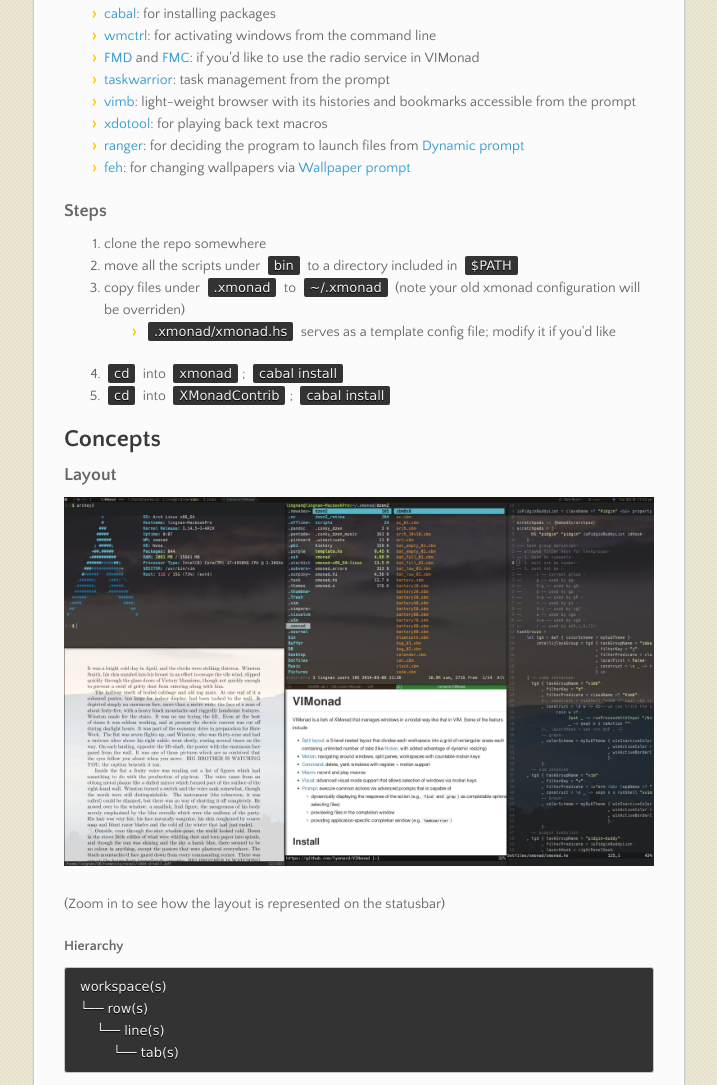
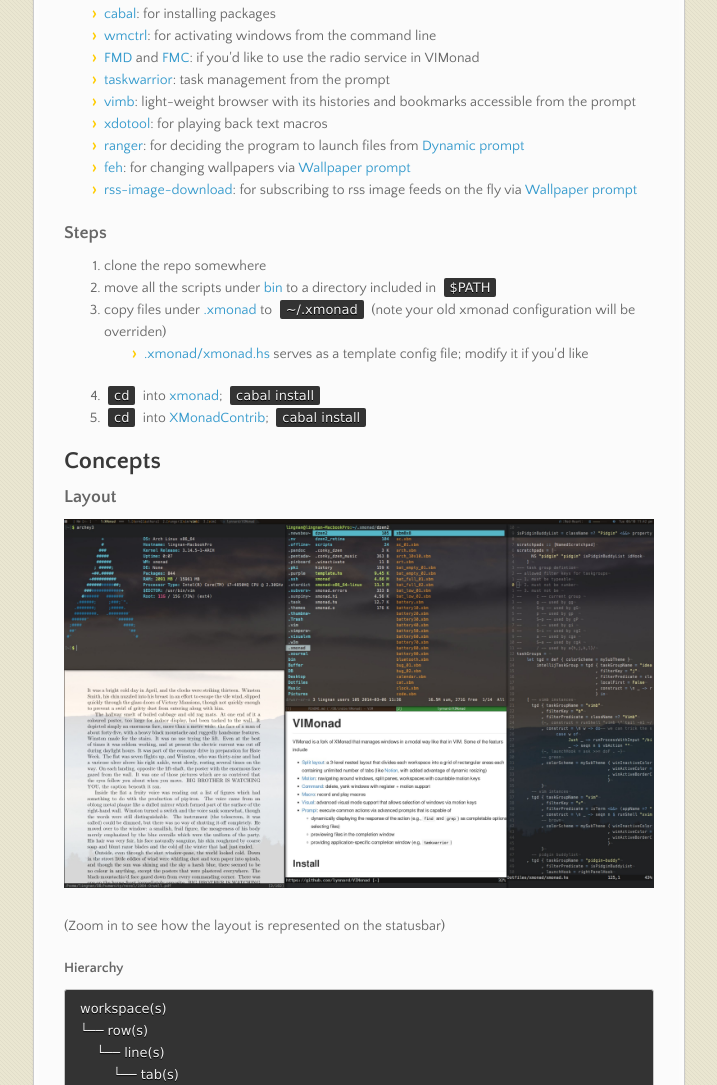
Before and after one commit to lingnand/VIMonad, a plain HTML site: page index.html in a window 1280 px wide. Shown: the part 800-1885 px from the top of the page, without its empty margins (282-999 px from the left). Drawn offline with nearby package versions, Linux system fonts and the light colour scheme.

```diff
--- a/index.html
+++ b/index.html
@@ -18,7 +18,7 @@
 
       <header>
         <h1>VIMonad</h1>
-        <p>Bringing VIM philosophy into window management</p>
+        <p>Bringing VIM philosophy to window management</p>
       </header>
 
       <div id="banner">
@@ -94,25 +94,28 @@
 <li>
 <a href="http://feh.finalrewind.org/">feh</a>: for changing wallpapers via <a href="#wallpaper-prompt">Wallpaper prompt</a>
 </li>
+<li>
+<a href="https://github.com/lynnard/rss-image-download">rss-image-download</a>: for subscribing to rss image feeds on the fly via <a href="#wallpaper-prompt">Wallpaper prompt</a>
+</li>
 </ul><h3>
 <a name="steps" class="anchor" href="#steps"><span class="octicon octicon-link"></span></a>Steps</h3>
 
 <ol>
 <li>clone the repo somewhere</li>
-<li>move all the scripts under <code>bin</code> to a directory included in <code>$PATH</code>
+<li>move all the scripts under <a href="bin">bin</a> to a directory included in <code>$PATH</code>
 </li>
-<li>copy files under <code>.xmonad</code> to <code>~/.xmonad</code> (note your old xmonad configuration will be overriden)
+<li>copy files under <a href=".xmonad">.xmonad</a> to <code>~/.xmonad</code> (note your old xmonad configuration will be overriden)
 
 <ul>
 <li>
-<code>.xmonad/xmonad.hs</code> serves as a template config file; modify it if you'd like</li>
+<a href=".xmonad/xmonad.hs" title="VIMonad template configuration">.xmonad/xmonad.hs</a> serves as a template config file; modify it if you'd like</li>
 </ul>
 </li>
 <li>
-<code>cd</code> into <code>xmonad</code>; <code>cabal install</code>
+<code>cd</code> into <a href="xmonad">xmonad</a>; <code>cabal install</code>
 </li>
 <li>
-<code>cd</code> into <code>XMonadContrib</code>; <code>cabal install</code>
+<code>cd</code> into <a href="XMonadContrib">XMonadContrib</a>; <code>cabal install</code>
 </li>
 </ol><h2>
 <a name="concepts" class="anchor" href="#concepts"><span class="octicon octicon-link"></span></a>Concepts</h2>
@@ -206,9 +209,9 @@
 <li>a construction function that constructs a new instance of the group. </li>
 <li>a list of <code>manageHooks</code> that define the <a href="#window-style">window styles</a> that you can cycle using <code>M-t</code> and <code>M-S-t</code>
 </li>
-</ul><p>Check out <code>.xmonad/xmonad.hs</code> for how to define task groups.</p>
+</ul><p>Checkout <a href=".xmonad/xmonad.hs" title="VIMonad template configuration">xmonad.hs</a> for how to define task groups.</p>
 
-<p>Check out <code>XMonadContrib/XMonad/Vim/Taskgroup.hs</code> for source about task groups.</p>
+<p>Checkout <a href="XMonadContrib/XMonad/Vim/TaskGroup.hs">Taskgroup.hs</a> for source about task groups.</p>
 
 <h3>
 <a name="register" class="anchor" href="#register"><span class="octicon octicon-link"></span></a>Register</h3>
```
Also changed, not shown: params.json (+1 -1 lines).
